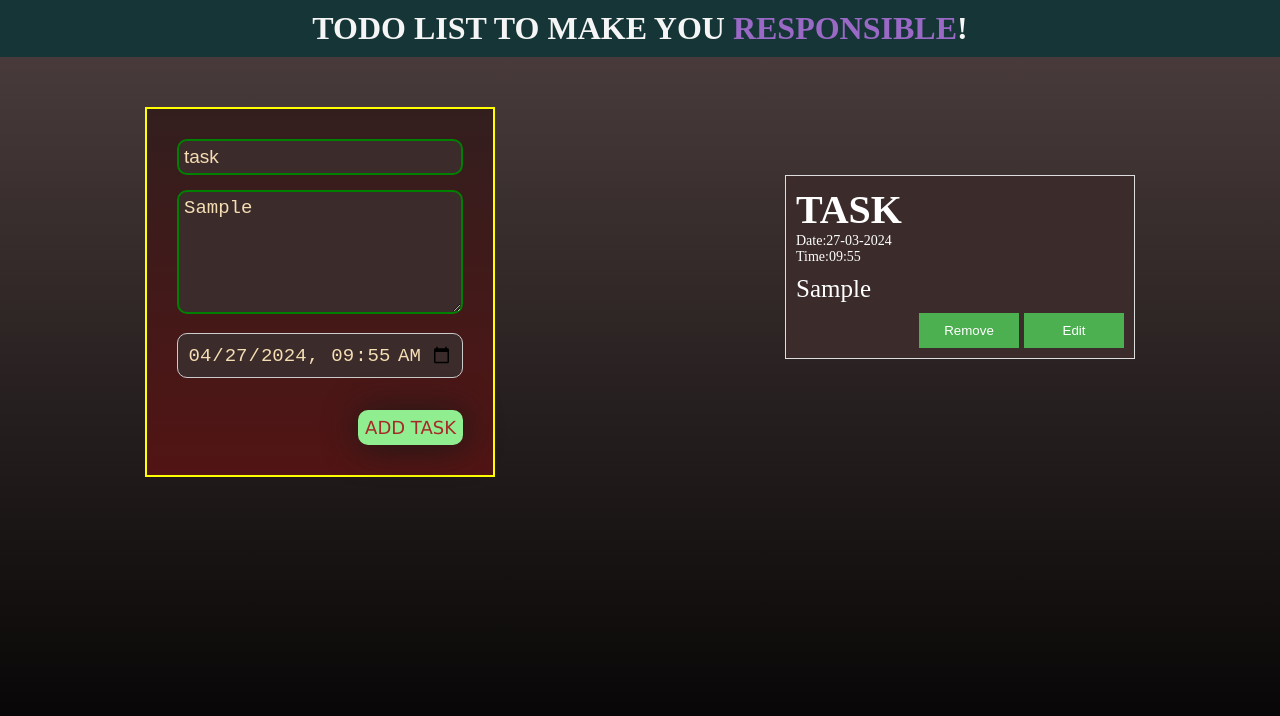
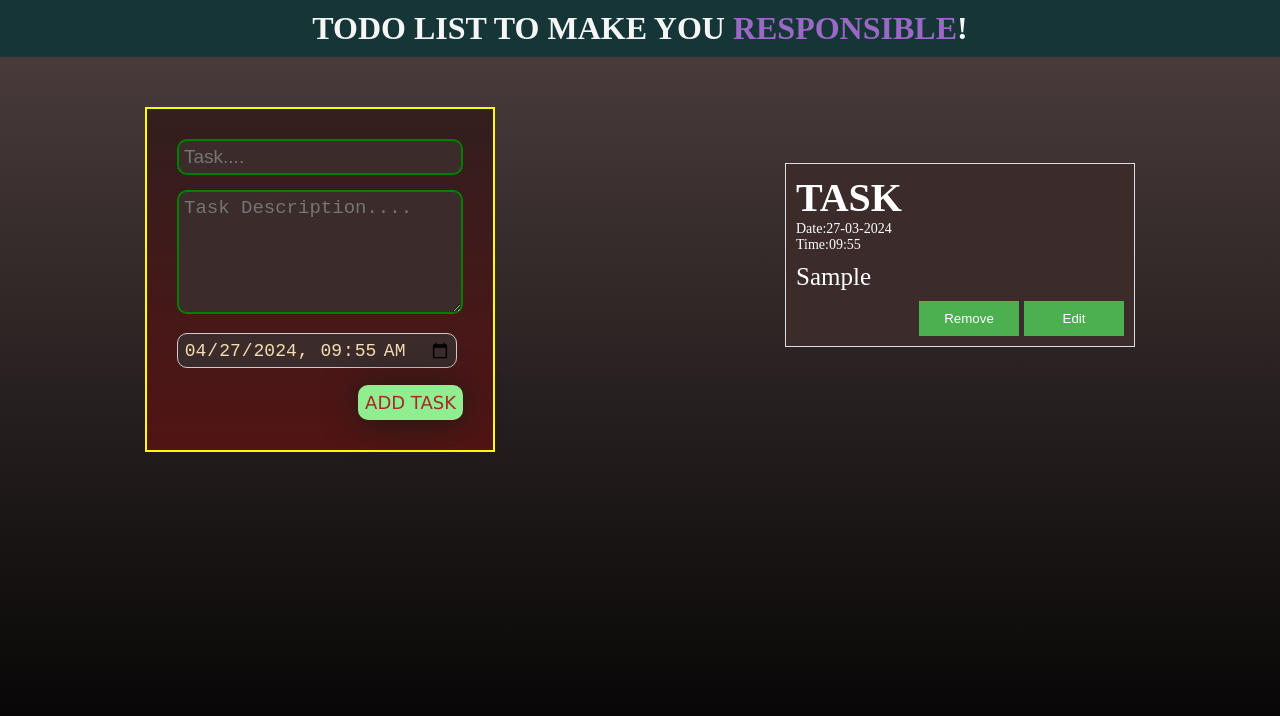
Before and after one commit to M-Ahmad-Imran/To-Do-list, a plain HTML site: page index.html in a window 1280 px wide. Both pictures are taken after typing "Sample" into the empty fields and a click on the button "ADD TASK". Drawn offline with Linux system fonts and the light colour scheme.

Commit message:
Fix the bugs

```diff
--- a/index.html
+++ b/index.html
@@ -15,7 +15,7 @@
         </div>
     </header>
     <main>
-        <div class="todo-box">
+        <form id="todo-box">
             <div class="inputs">
                 <div id="warning"></div>
                 <input type="text" id="input-task" autocomplete="off" placeholder="Task...." value="task" required>
@@ -23,9 +23,9 @@
                 <input type="datetime-local" id="input-date" required>
             </div>
             <div class="add-btn">
-                <button class="submit-btn" onclick="addTask()">ADD TASK</button>
+                <button type="submit" class="submit-btn">ADD TASK</button>
             </div>
-        </div>
+        </form>
         <ul id="taskList"></ul>
     </main>
     <script src="script.js"></script>
--- a/script.js
+++ b/script.js
@@ -1,3 +1,4 @@
+function DT(){
     let date = new Date();
     let year = date.getFullYear();
     let month = String(date.getMonth() + 1).padStart(2, 0);
@@ -5,9 +6,10 @@ let day = String(date.getDate()).padStart(2, 0);
     let hour = String(date.getHours()).padStart(2, 0);
     let minutes = String(date.getMinutes()).padStart(2, 0);
 
-const d = `${year}-${month}-${day}T${hour}:${minutes}`
+    return `${year}-${month}-${day}T${hour}:${minutes}`
+}
 
-document.getElementById("input-date").value = d;
+    document.getElementById("input-date").value = DT();
 
     function formatDate(Datetime) {
         let date = new Date(Datetime);
@@ -21,54 +23,69 @@ function formatDate(Datetime) {
         return dt;
     }
 
-function addTask() {
-    const task = document.getElementById('input-task');
-    const task_time = document.getElementById('input-date').value;
-    const desc = document.getElementById("dis");
+    function addTask(tasks, date, description) {
+        const task = tasks;
+        const task_time = date;
+        const desc = description;
         const formatedDate = formatDate(task_time);
-    const tasklist = document.getElementById('taskList');
 
-    if (task.value !== "" && task_time !== "" && desc.value !== "") {
-        const newtask = document.createElement('li');
+        if (task !== "" && task_time !== "" && desc !== "") {
+            const li = document.createElement('li');
 
-        newtask.innerHTML = `
-        <h1 class="todotext">${task.value}</h1>
+            li.innerHTML = `
+        <h1 class="todotext">${task}</h1>
         <span class="datetime">${formatedDate}</span>
-        <span class="tododesc">${desc.value}</span>
-        <input class="edittext"></input>
+        <span class="tododesc">${desc}</span>
+        <input class="edittext" style="display:none"></input>
         <span class="btns">
-            <button class="remove-btn" onclick="deleteTask(this.parentElement)">Remove</button>
+            <button class="remove-btn">Remove</button>
             <button id="editbtn">Edit</button>
             <button id="safebtn">Safe</button>
         </span>`
 
-        tasklist.appendChild(newtask);
-        const edittext = document.querySelector(".edittext");
-        const textcontent = document.querySelector(".tododesc");
-        edittext.style.display = "none";
-        editbtn.addEventListener("click", () => {
+            const edittext = li.querySelector(".edittext");
+            const textcontent = li.querySelector(".tododesc");
+            const editbtn = li.querySelector("#editbtn");
+            const safebtn = li.querySelector('#safebtn');
+            editbtn.addEventListener('click', function () {
                 edittext.value = textcontent.textContent;
                 edittext.style.display = "inline";
                 textcontent.style.display = "none";
                 editbtn.style.display = "none";
                 safebtn.style.display = "inline";
-            task.value = "";
-            desc.value = "";
-            task_time.value = "";
-            warning.innerHTML = "";
             })
-        document.getElementById('safebtn').addEventListener("click", ()=>{
+            safebtn.addEventListener('click', function () {
                 textcontent.textContent = edittext.value;
                 edittext.style.display = "none";
                 textcontent.style.display = "inline";
                 safebtn.style.display = "none";
                 editbtn.style.display = "inline";
             })
+
+            return li;
         } else {
             warning.innerHTML = "Filling each box is compulsary!";
         }
     }
 
+    function todoitem(tasks, date, description) {
+        const tasklist = document.getElementById('taskList');
+        const newitem = addTask(tasks, date, description);
+        tasklist.appendChild(newitem);
+    }
+
+    document.getElementById('todo-box').addEventListener('submit', function (e) {
+        e.preventDefault();
+        const task = document.getElementById("input-task");
+        const description = document.getElementById("dis");
+        const date = document.getElementById("input-date");
+
+        todoitem(task.value,date.value,description.value);
+        task.value = "";
+        description.value = "";
+        date.value = d;
+    });
+
     function deleteTask(button) {
         const taskItem = button.parentElement;
         taskItem.remove();
--- a/style.css
+++ b/style.css
@@ -34,7 +34,7 @@ main {
     align-items: center;
 }
 
-.todo-box {
+#todo-box {
     width: 350px;
     margin-top: 50px;
     padding: 30px;
@@ -47,20 +47,20 @@ textarea {
     background-color: black;
     color: wheat;
     border: 2px solid green;
+    background-color: #3b2b2b;
 }
 
 .input-task {
     text-transform: uppercase;
 }
 
-input,
+input[type='text'],
 textarea {
     width: 100%;
     padding: 5px;
     font-size: 19px;
     margin-bottom: 15px;
     border-radius: 10px;
-    background-color: #3b2b2b;
 }
 
 input[type='text']:hover,
@@ -69,8 +69,9 @@ textarea:hover {
 }
 
 input[type='datetime-local'] {
-    padding: 0.5em;
+    padding: 2%;
     font-family: 'Courier New', Courier, monospace;
+    font-size: 18px;
     text-transform: uppercase;
     border: 1px solid #ccc;
     border-radius: 10px;
@@ -179,7 +180,7 @@ li h1 {
         justify-content: center;
     }
 
-    .todo-box {
+    #todo-box {
         width: 90%;
         margin: 15px;
     }
```
Lines whose indentation alone changed are shown as unchanged.
